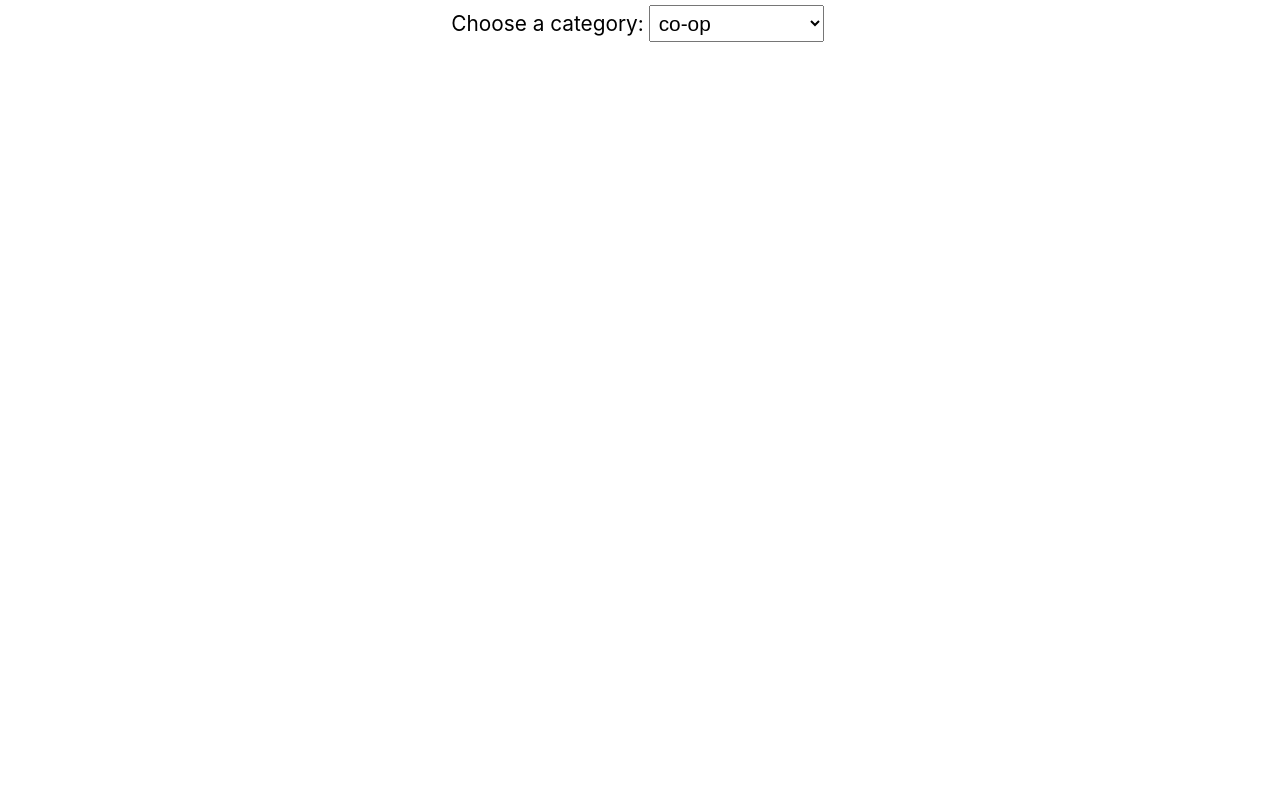
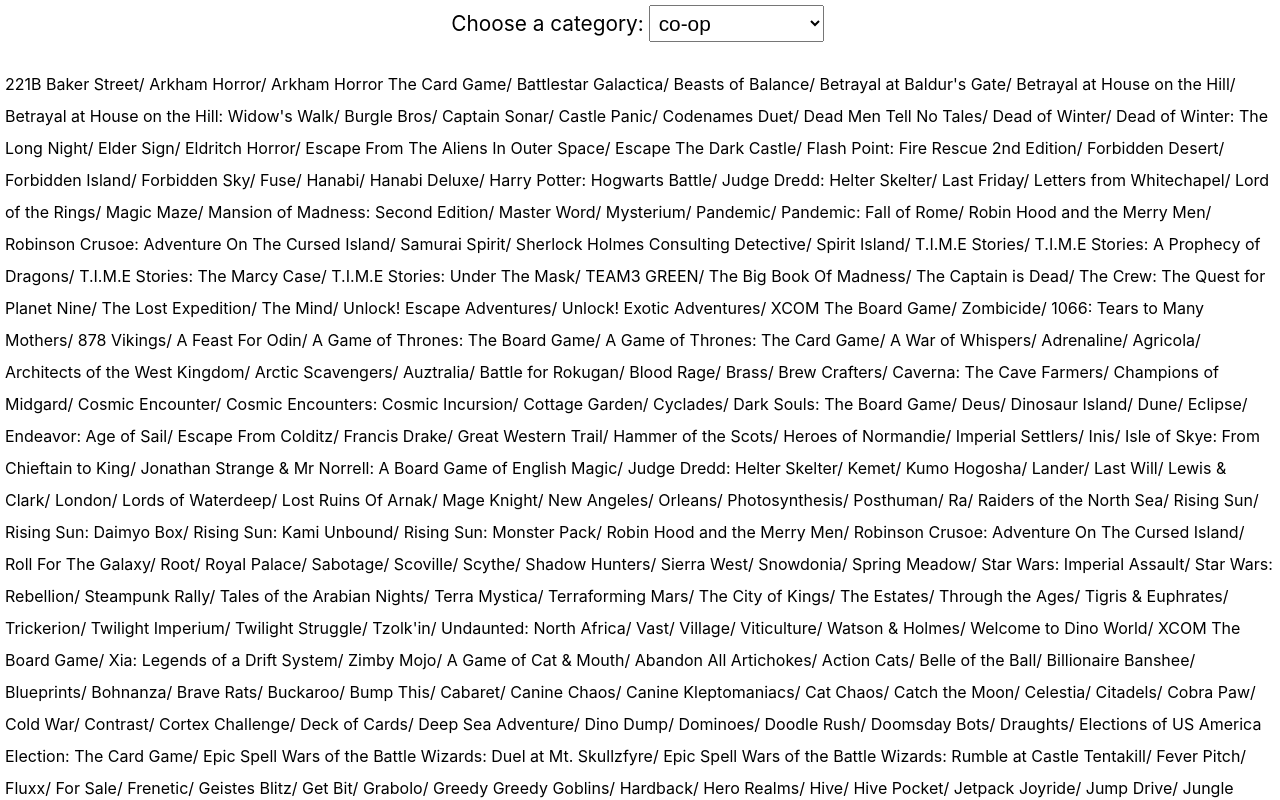
Before and after one commit to CameronHyden/sliceanddice, a React (Create React App) app: page / in a window 1280 px wide. Shown: the top 800 px of the page. Built offline with nearby package versions, Linux system fonts and the light colour scheme.

Commit message:
rendered-game-names

```diff
--- a/src/App.jsx
+++ b/src/App.jsx
@@ -1,10 +1,12 @@
 import "./App.css";
 import FilterBar from "./components/FilterBar/FilterBar";
+import GameListCard from "./components/GameListCard/GameListCard";
 
 const App = () => {
   return (
     <div>
       <FilterBar />
+      <GameListCard />
     </div>
   );
 };
--- /dev/null
+++ b/src/components/GameListCard/GameListCard.jsx
@@ -0,0 +1,16 @@
+import games from "../../assets//Data";
+import "./GameListCard.scss";
+
+const GameListCard = () => {
+  const listOfGames = games.map((game) => {
+    return game.name + "/" + " " + " ";
+  });
+  console.log(listOfGames);
+  return (
+    <div>
+      <p className="list">{listOfGames}</p>
+    </div>
+  );
+};
+
+export default GameListCard;
--- a/src/components/GameListCard/GameListCard.scss
+++ b/src/components/GameListCard/GameListCard.scss
@@ -0,0 +1,4 @@
+.list {
+  padding: 5px;
+  line-height: 2;
+}
```
